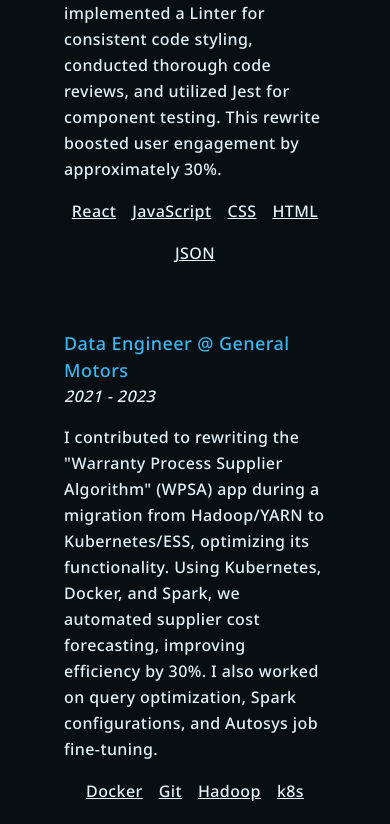
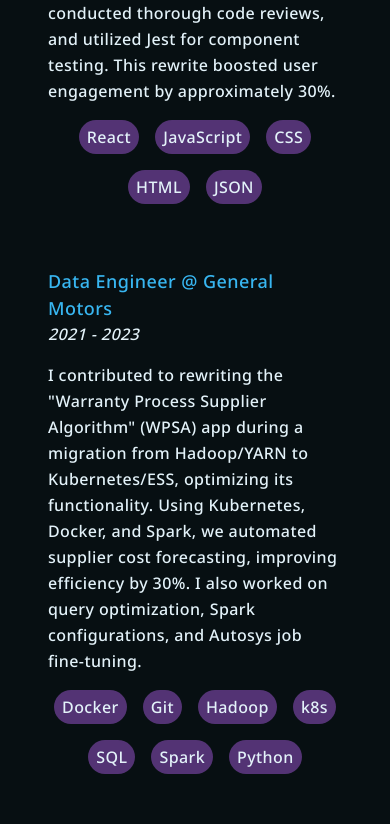
Before and after one commit to RAWoiwode/rawpertoire, a Next.js app: page / in a window 390 px wide. Shown: the part 1140-1964 px from the top of the page. Built offline with nearby package versions, Linux system fonts and the light colour scheme.

Commit message:
Adjusting Experience content to be responsive

```diff
--- a/app/components/experience/JobCard.tsx
+++ b/app/components/experience/JobCard.tsx
@@ -57,12 +57,12 @@
  * @returns {JSX.Element} A job card displaying job details and skills.
  *
  * @author Ralph Woiwode
- * @version 0.3.0
+ * @version 0.3.1
  */
 const JobCard = ({ title, date, desc, skills }: JobCardProps): JSX.Element => {
   return (
     <div className="flex flex-col justify-center xl:flex-row xl:space-x-4">
-      <section className="text-text mb-4 rounded-sm">
+      <section className="mb-4 rounded-sm">
         <h3 className="text-primary">{title}</h3>
         <h4 className="italic">{date}</h4>
         <p
@@ -71,10 +71,7 @@
         />
         <div className="mt-4 flex flex-wrap justify-center gap-4">
           {skills.map((skill) => (
-            <p
-              key={skill.name}
-              className="text-text rounded-sm text-center underline"
-            >
+            <p key={skill.name} className="bg-secondary rounded-full px-2 py-1">
               {skill.name}
             </p>
           ))}
--- a/app/layout.tsx
+++ b/app/layout.tsx
@@ -33,7 +33,7 @@
  * @returns {JSX.Element} The layout structure of the app
  *
  * @author Ralph Woiwode
- * @version 0.4.1
+ * @version 0.4.2
  */
 export default function RootLayout({
   children,
@@ -45,7 +45,7 @@
       <body className="bg-background/90 text-text">
         <div className="bg-background/80 mx-auto flex max-w-screen-xl justify-evenly lg:min-h-screen">
           <SideNav />
-          <main className="flex flex-col space-y-4 px-16 py-24 lg:w-[50%] lg:px-0 lg:pr-16 lg:pl-4">
+          <main className="flex flex-col space-y-4 px-12 py-24 md:px-16 lg:w-[50%] lg:px-0 lg:pr-16 lg:pl-4">
             {children}
           </main>
         </div>
```
